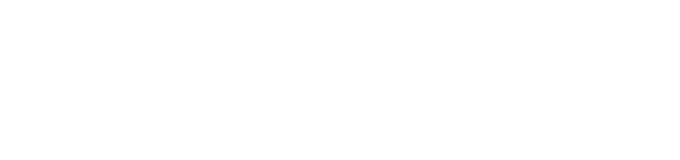
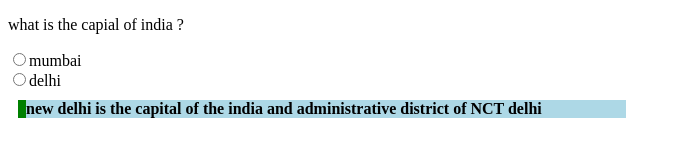
Before and after one commit to acciojob/trivia-feeldhoni, a website: page main.html in a window 1280 px wide. Shown: the whole page, without its empty margins (0-680 px from the left). Drawn offline with Linux system fonts and the light colour scheme.

Commit message:
created a submission

```diff
--- a/main.html
+++ b/main.html
@@ -8,6 +8,12 @@
 
 <body>
 	<!-- the entire body must be written by student -->
+	<p>what is the capial of india ?</p>
+	<input type="radio" name="capital" value="mumbai">mumbai
+	<br>
+		<input type="radio" name="capital" value="delhi">delhi
+
+<blockquote>new delhi is the capital of the india and administrative district of NCT delhi</blockquote>
     <script type="text/javascript" src="./script.js">
 </script>
 
--- a/styles.css
+++ b/styles.css
@@ -1,2 +1,12 @@
 
 /* Your CSS Code here. */
+
+blockquote
+{
+Max-width:  600px;
+Margin: 10px;
+ Padding: Around 15px;
+Border-left: 8px solid green;
+Background-color: lightblue;
+Font-weight: Bold;
+}
```
